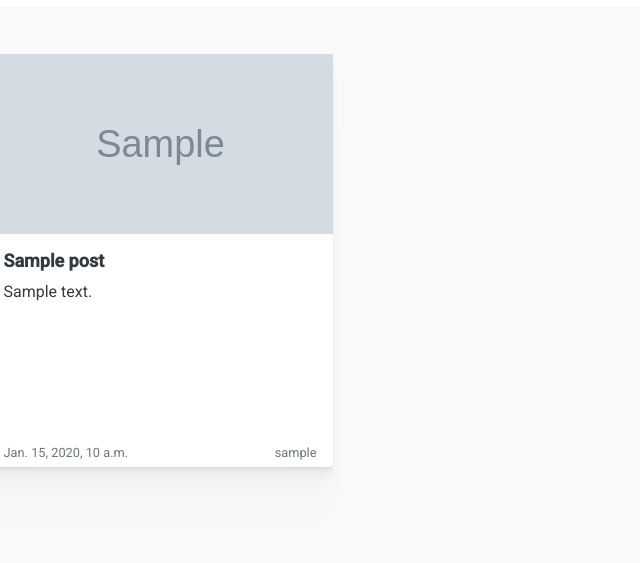
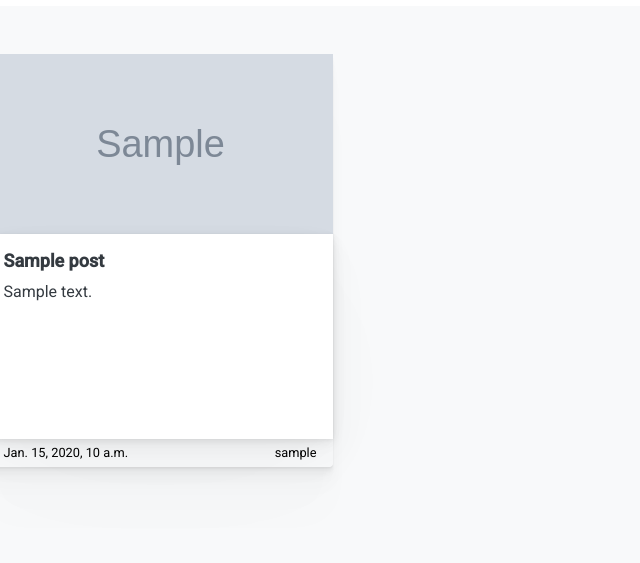
Before and after one commit to DelroyBrown28/NueBlog, a Django app: page / in a window 1280 px wide. Shown: the part 697-1260 px from the top of the page, without its empty margins (0-640 px from the left). Run offline with Django 3.2, Linux system fonts and the light colour scheme; tables that the repository leaves empty hold one stand-in row (values such as "Sample post"); grey boxes marked "Sample" are stand-in pictures; parts of the project's set-up code (start-up, migrations or seed data) failed here and were passed over.

Commit message:
restyled cards

```diff
--- a/static/css/base.css
+++ b/static/css/base.css
@@ -260,6 +260,13 @@ BUTTONS
     padding: 1rem 1rem;
     background: #FFF;
     height: 205px;
+    box-shadow:
+        0 1.2px 3.7px rgba(0, 0, 0, 0.06),
+        0 3px 8.8px rgba(0, 0, 0, 0.043),
+        0 5.6px 16.7px rgba(0, 0, 0, 0.036),
+        0 10.1px 29.7px rgba(0, 0, 0, 0.03),
+        0 18.8px 55.6px rgba(0, 0, 0, 0.024),
+        0 45px 133px rgba(0, 0, 0, 0.017);
 }
 
 .featured-title {
@@ -403,7 +410,7 @@ BUTTONS
     width: 345px;
     min-width: 0;
     word-wrap: break-word;
-    background-color: #fff;
+    background-color: transparent;
     background-clip: border-box;
     border: none;
     transition: 0.3s ease-out;
@@ -502,10 +509,12 @@ BUTTONS
 
 .post-published-date {
     padding-left: 16px;
+    color: #000;
 }
 
 .post-author {
     padding-right: 16px;
+    color: #000;
 }
 
 
@@ -633,9 +642,7 @@ SEARCH PAGE
     border-bottom: 1px solid #000;
 }
 
-.search-form {
-
-}
+.search-form {}
 
 
 
--- a/templates/blog/index.html
+++ b/templates/blog/index.html
@@ -59,8 +59,8 @@ Nue Blog
 
                         </div>
                         <div class="d-flex py-1 justify-content-between align-items-right">
-                            <small class="text-muted post-published-date">{{post.publish}}</small>
-                            <small class="text-muted post-author">{{post.author}}</small>
+                            <small class="post-published-date">{{post.publish}}</small>
+                            <small class="post-author">{{post.author}}</small>
 
                         </div>
                     </div>
```
Also changed, not shown: static/images/like.png (added).
